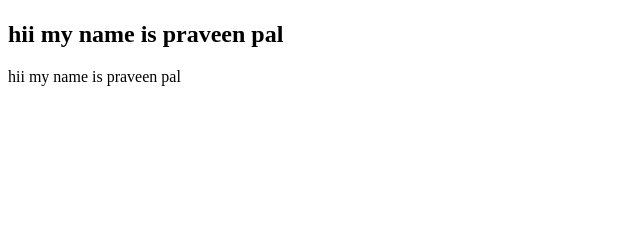
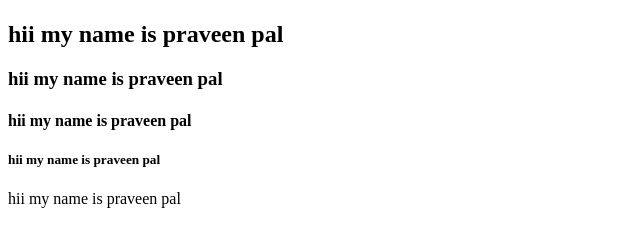
Before and after one commit to colorprediction1/colorprediction.github.io, a plain HTML site: page index.html in a window 1280 px wide. Shown: the whole page, without its empty margins (0-640 px from the left). Drawn offline with Linux system fonts and the light colour scheme.

Commit message:
Update index.html

```diff
--- a/index.html
+++ b/index.html
@@ -7,6 +7,9 @@
 </head>
 <body>
     <h1><h2>hii my name is praveen pal</h2>
+        <h3>hii my name is praveen pal</h3>
+        <h4>hii my name is praveen pal</h4>
+        <h5>hii my name is praveen pal</h5>
 hii my name is praveen pal
 </h1>
 
```
